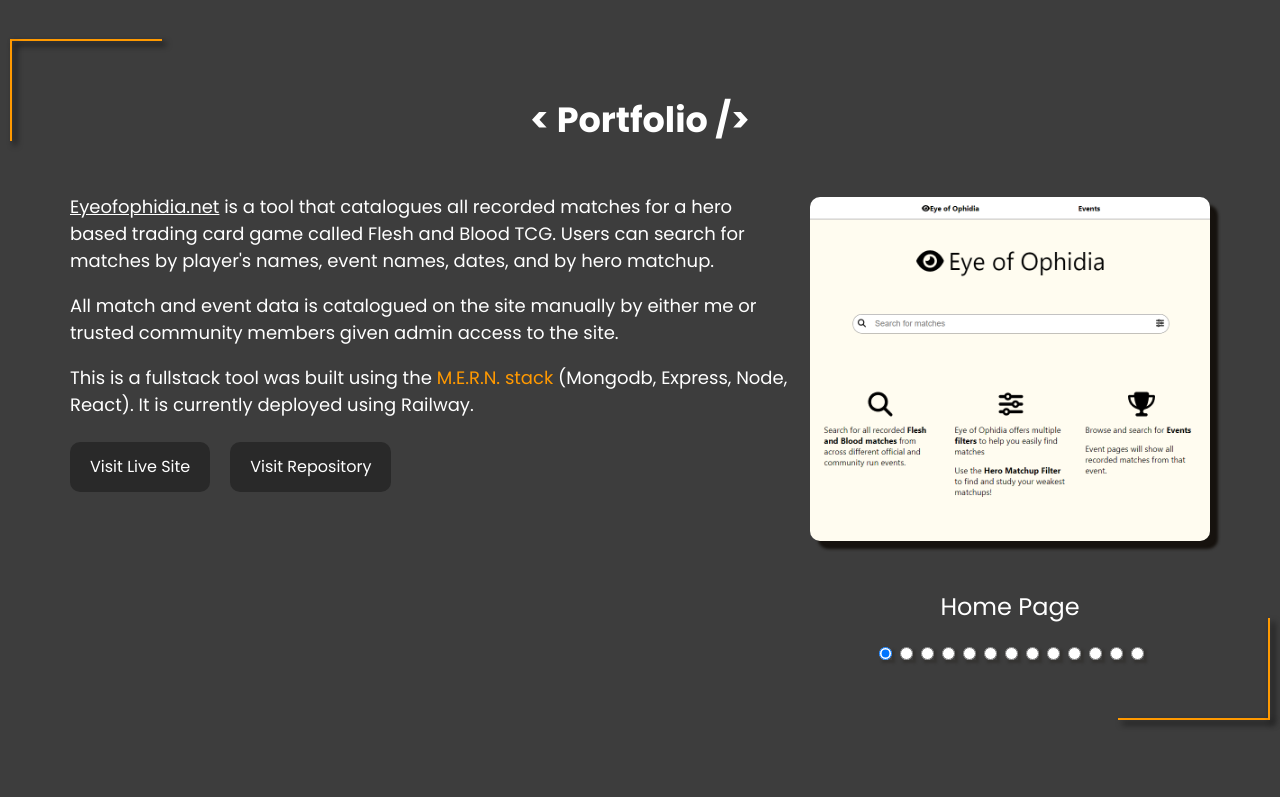
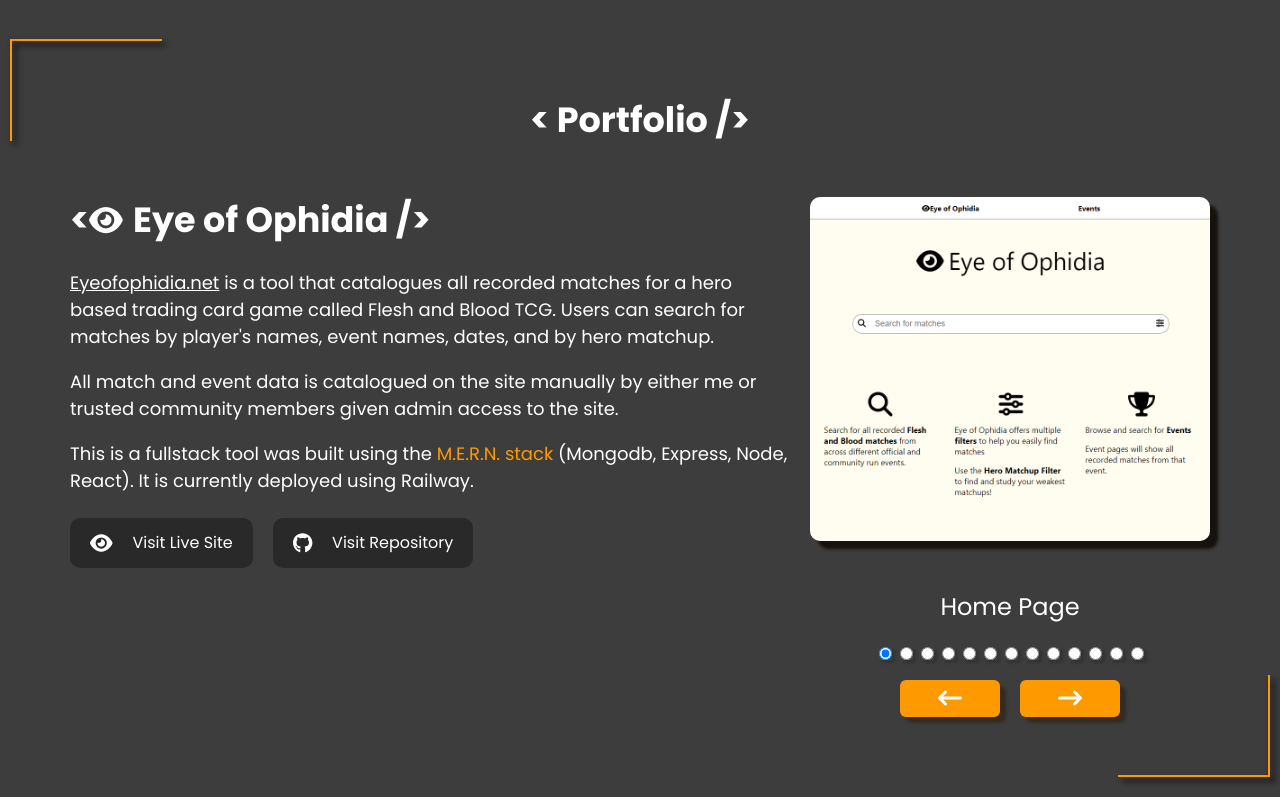
Before and after one commit to AlanChavarin/portfolio, a React (Create React App) app: page / in a window 1280 px wide. Shown: the part 2000-2797 px from the top of the page. Built offline with nearby package versions, Linux system fonts and the light colour scheme.

Commit message:
font awesome icons

```diff
--- a/package.json
+++ b/package.json
@@ -3,6 +3,10 @@
   "version": "0.1.0",
   "private": true,
   "dependencies": {
+    "@fortawesome/fontawesome-svg-core": "^6.4.0",
+    "@fortawesome/free-brands-svg-icons": "^6.4.0",
+    "@fortawesome/free-solid-svg-icons": "^6.4.0",
+    "@fortawesome/react-fontawesome": "^0.2.0",
     "@testing-library/jest-dom": "^5.16.5",
     "@testing-library/react": "^13.4.0",
     "@testing-library/user-event": "^13.5.0",
--- a/src/components/layout/Navbar.jsx
+++ b/src/components/layout/Navbar.jsx
@@ -1,6 +1,6 @@
 import NavbarCSS from './styles/Navbar.module.css'
-// import { FontAwesomeIcon } from '@fortawesome/react-fontawesome'
-// import { faLinkedin, faGithub } from "@fortawesome/free-brands-svg-icons"
+import { FontAwesomeIcon } from '@fortawesome/react-fontawesome'
+import { faLinkedin, faGithub } from "@fortawesome/free-brands-svg-icons"
 
 function Navbar({onScrollTo}) {
 
@@ -20,12 +20,12 @@
         Contact
       </button>
       <div className={NavbarCSS.filler}></div>
-      {/* <a href="https://www.google.com" target="blank">
+      <a href="https://www.google.com" target="blank">
         <FontAwesomeIcon icon={faLinkedin} className={NavbarCSS.icon}/>
       </a>
       <a href="https://github.com/AlanChavarin" target="blank">
         <FontAwesomeIcon icon={faGithub} className={NavbarCSS.icon}/>
-      </a> */}
+      </a>
     </nav>
   )
 }
--- a/src/components/pages/Portfolio.jsx
+++ b/src/components/pages/Portfolio.jsx
@@ -1,8 +1,8 @@
 import OrangeBorders from "../reusables/OrangesBorders"
 import PortfolioCSS from './styles/Portfolio.module.css'
-// import { FontAwesomeIcon } from "@fortawesome/react-fontawesome"
-// import { faEye } from "@fortawesome/free-solid-svg-icons"
-// import { faGithub } from "@fortawesome/free-brands-svg-icons"
+import { FontAwesomeIcon } from "@fortawesome/react-fontawesome"
+import { faEye } from "@fortawesome/free-solid-svg-icons"
+import { faGithub } from "@fortawesome/free-brands-svg-icons"
 import EyeOfOphidiaGallery from "../reusables/EyeOfOphidiaGallery"
 
 function Portfolio() {
@@ -12,8 +12,8 @@
         <div className={PortfolioCSS.container}>
             <div>
                 <h1 className={PortfolioCSS.header1}>
-                    {/* {"<"}<FontAwesomeIcon icon={faEye} className={PortfolioCSS.icon}/>
-                    Eye of Ophidia{" />"} */}
+                    {"<"}<FontAwesomeIcon icon={faEye} className={PortfolioCSS.icon}/>
+                    Eye of Ophidia{" />"}
                 </h1>
                 <p className={PortfolioCSS.text}>
                     <a href="https://www.eyeofophidia.net" target="blank">Eyeofophidia.net</a> is a tool that catalogues all recorded matches for a hero based trading card game called Flesh and Blood TCG. Users can search for matches by player's names, event names, dates, and by hero matchup.
@@ -29,11 +29,11 @@
                     <a href="https://www.eyeofophidia.net"
                         className={`${PortfolioCSS.githubLink} ${PortfolioCSS.text}`}
                         target="blank">
-                        {/* <FontAwesomeIcon icon={faEye}  className={PortfolioCSS.githubIcon}/> */}
+                        <FontAwesomeIcon icon={faEye}  className={PortfolioCSS.githubIcon}/>
                         <div>Visit Live Site</div>
                     </a>
                     <a href="https://github.com/AlanChavarin/eye-of-ophidia" target="blank" className={PortfolioCSS.githubLink}>
-                        {/* <FontAwesomeIcon icon={faGithub} className={PortfolioCSS.githubIcon}/> */}
+                        <FontAwesomeIcon icon={faGithub} className={PortfolioCSS.githubIcon}/>
                         <div>Visit Repository</div>
                     </a>
                 </p>
@@ -41,8 +41,8 @@
             </div>
             <div>
                 <h1 className={PortfolioCSS.header2}>
-                    {/* {"<"}<FontAwesomeIcon icon={faEye} className={PortfolioCSS.icon}/>
-                    Eye of Ophidia{" />"} */}
+                    {"<"}<FontAwesomeIcon icon={faEye} className={PortfolioCSS.icon}/>
+                    Eye of Ophidia{" />"}
                 </h1>
                 <EyeOfOphidiaGallery />
             </div>
--- a/src/components/reusables/EyeOfOphidiaGallery.jsx
+++ b/src/components/reusables/EyeOfOphidiaGallery.jsx
@@ -1,5 +1,5 @@
-// import { FontAwesomeIcon } from "@fortawesome/react-fontawesome"
-// import { faArrowRightLong, faArrowLeftLong, faX } from "@fortawesome/free-solid-svg-icons"
+import { FontAwesomeIcon } from "@fortawesome/react-fontawesome"
+import { faArrowRightLong, faArrowLeftLong, faX } from "@fortawesome/free-solid-svg-icons"
 import EyeOfOphidiaGalleryCSS from './styles/EyeOfOphidiaGallery.module.css'
 import { useState } from "react"
 import { useNavigate, useSearchParams } from "react-router-dom"
@@ -85,13 +85,13 @@
           ))}
         </div>
 
-        {/* <div className={EyeOfOphidiaGalleryCSS.arrowContainer}>
+        <div className={EyeOfOphidiaGalleryCSS.arrowContainer}>
           <button onClick={() => onScroll(-1)}><FontAwesomeIcon icon={faArrowLeftLong} /></button>
           <button onClick={() => onScroll(1)}><FontAwesomeIcon icon={faArrowRightLong} /></button>
-        </div> */}
+        </div>
       </>}
 
-      {/* {page && <>
+      {page && <>
           <button
             className={`${EyeOfOphidiaGalleryCSS.sideButton}
             ${EyeOfOphidiaGalleryCSS.sideButtonLeft}`}
@@ -110,7 +110,7 @@
            onClick={() => onClick()}>
             <FontAwesomeIcon icon={faX} />
           </button>
-      </>} */}
+      </>}
 
 
     </div>
```
Also changed, not shown: 1 other file (tests, documents, lock files or other folders).
